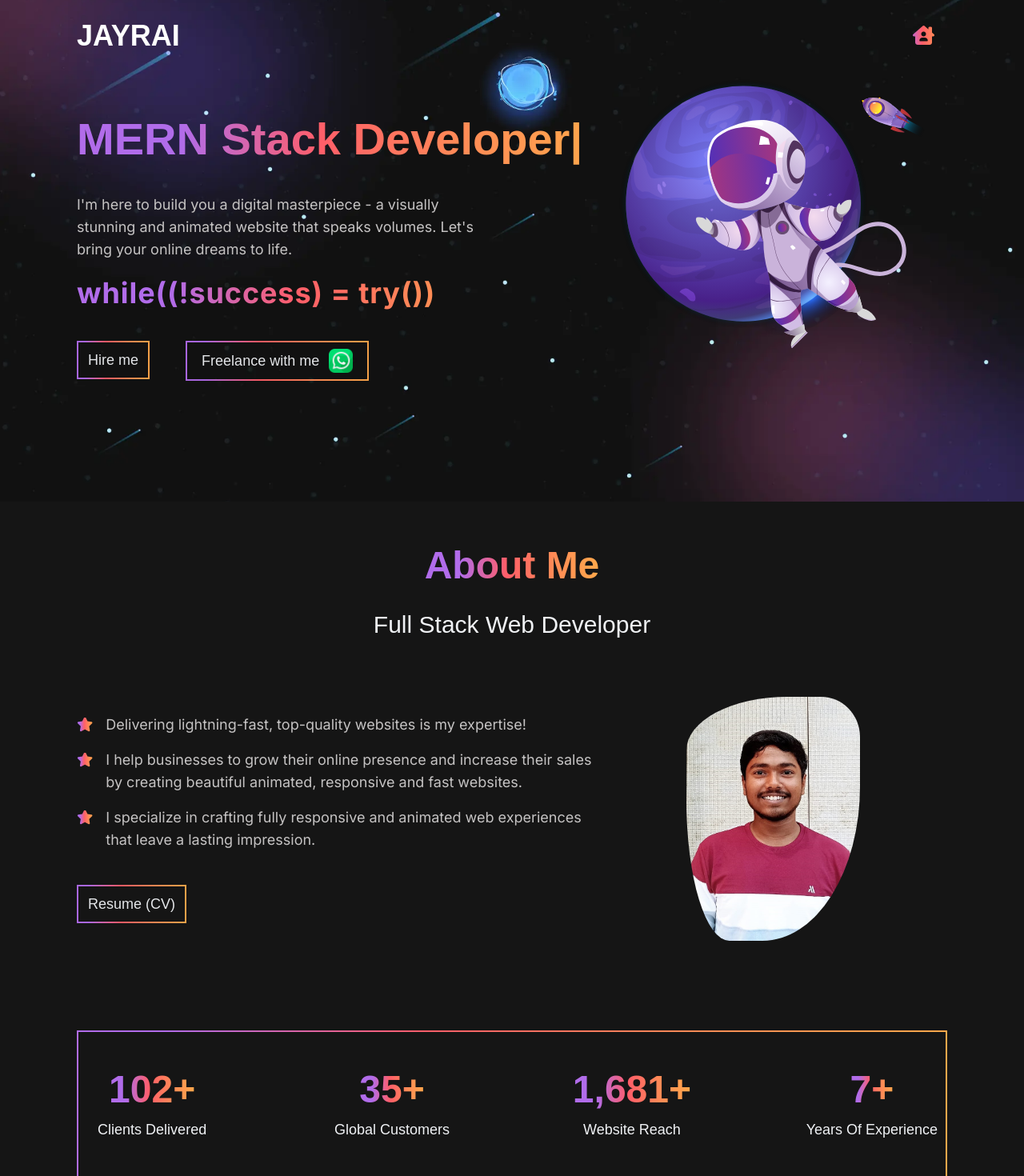
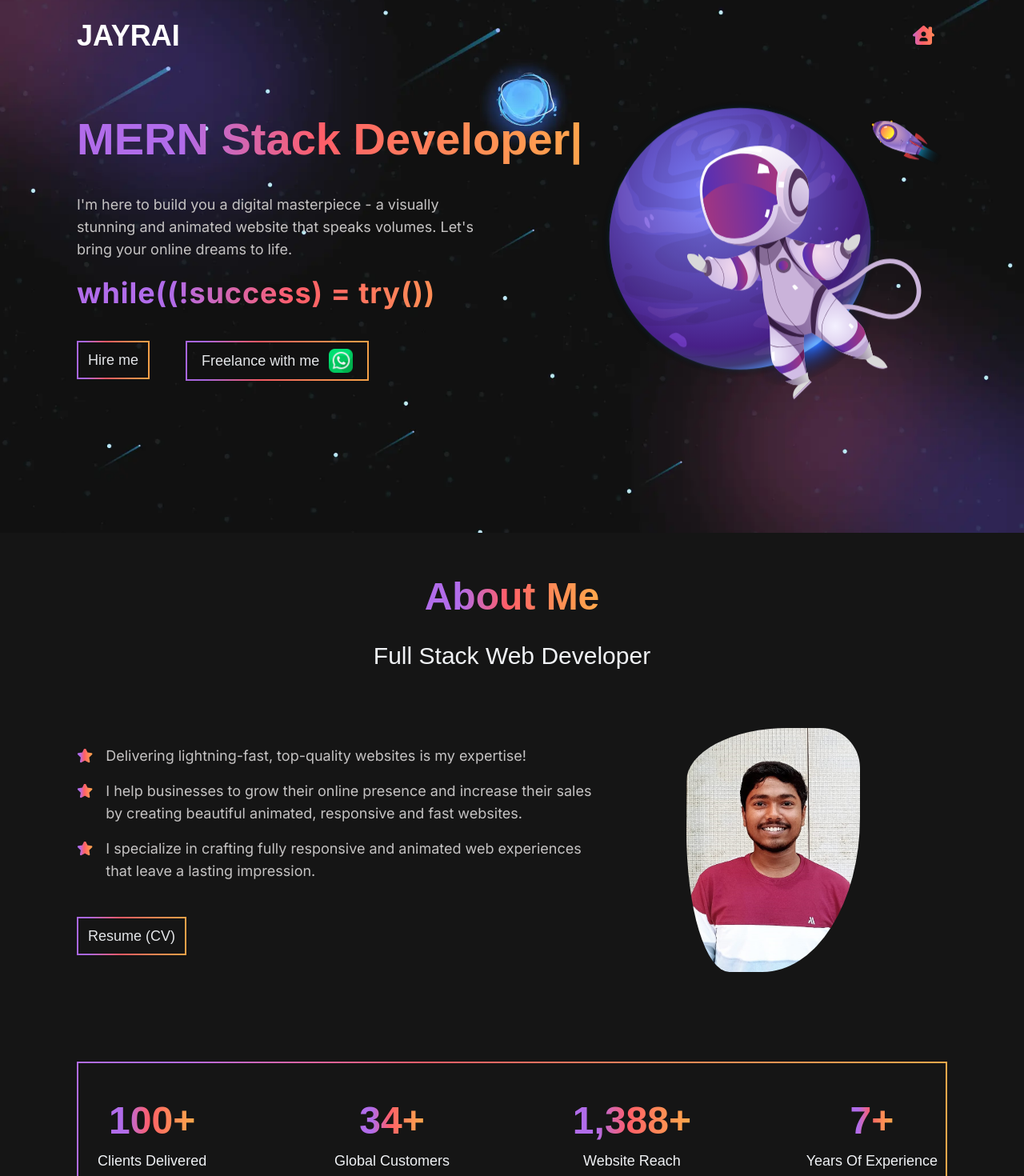
Before and after one commit to developerjay18/jay-portfolio, a React (Vite) app: page / in a window 1280 px wide. Shown: the top 1470 px of the page at 80% size. Built offline with nearby package versions, Linux system fonts and the light colour scheme; a web font is replaced by a local one.

Commit message:
solving components errors

```diff
--- a/src/components/AboutSection/Stats.jsx
+++ b/src/components/AboutSection/Stats.jsx
@@ -45,7 +45,7 @@ function Stats() {
         initial={{ opacity: 0, scale: 0 }}
         animate={controls}
         transition={{ duration: 1 }}
-        className="w-full flex justify-between"
+        className="w-full flex justify-between flex-col md:flex-row gap-12 md:gap-0"
       >
         {statsData.map((data) => (
           <div
@@ -60,7 +60,7 @@ function Stats() {
                     <CountUp
                       start={0}
                       end={data.number}
-                      duration={5}
+                      duration={7}
                       className=""
                     />
                   </span>
--- a/src/components/HeroSection/HeroSection.jsx
+++ b/src/components/HeroSection/HeroSection.jsx
@@ -1,25 +1,10 @@
-import React, { useEffect, useState } from 'react';
+import React from 'react';
 import { HeroIcon, WhatsappIcon } from '../../assets';
 import { motion } from 'framer-motion';
 import Typewriter from 'typewriter-effect';
 import { Link } from 'react-router-dom';
 
 function HeroSection() {
-  const [isUp, setIsUp] = useState(false);
-
-  useEffect(() => {
-    const interval = setInterval(() => {
-      setIsUp((prevIsUp) => !prevIsUp);
-    }, 1000); // Adjust the interval duration as needed
-    return () => clearInterval(interval);
-  }, []);
-
-  const iconStyle = {
-    width: '90%',
-    height: '90%',
-    y: isUp ? -60 : 0,
-  };
-
   const textVariants = {
     normal: {
       scaleX: 1,
@@ -99,14 +84,8 @@ function HeroSection() {
 
         {/* right section */}
 
-        <div className="right-down pt-20 md:pt-36 lg:pt-0 w-full lg:w-[40%] flex justify-center items-center">
-          <motion.div
-            initial={{ y: 0 }}
-            animate={iconStyle}
-            transition={{ duration: 1, ease: 'easeInOut' }}
-          >
-            <img src={HeroIcon} alt="hero-icon" />
-          </motion.div>
+        <div className="right-down pt-20 md:pt-36 lg:pt-0 w-full lg:w-[40%] flex justify-center items-center up-and-down-div">
+          <img src={HeroIcon} alt="hero-icon" className="w-full h-full" />
         </div>
       </div>
     </div>
```
